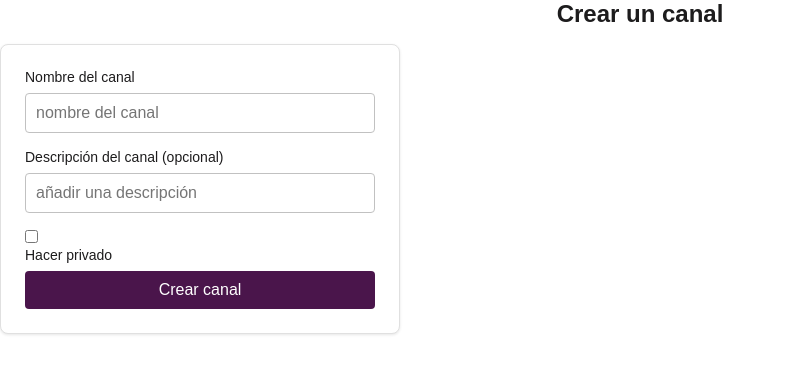
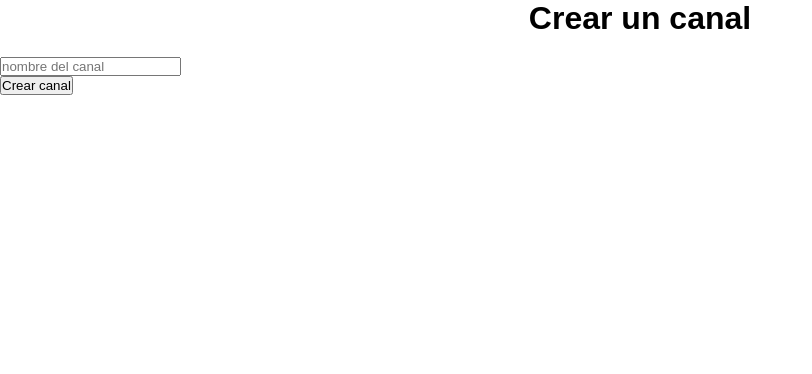
Before and after one commit to bruno-ariel/PWA_TM_27_2025_FRONTEND, a React (Vite) app: page /channel/new in a window 1280 px wide. Shown: the top 374 px of the page, without its empty margins (0-812 px from the left). Built offline with nearby package versions, Linux system fonts and the light colour scheme; sample sign-in values are in the browser's storage.

Commit message:
createChannel2

```diff
--- a/src/app.css
+++ b/src/app.css
@@ -216,55 +216,3 @@ h1 {
     border: none;
     cursor: pointer;
 }
-
-form {
-    background-color: #FFFFFF;
-    border: 1px solid #E0E0E0;
-    border-radius: 8px;
-    box-shadow: 0 1px 3px rgba(0, 0, 0, 0.1);
-    padding: 24px;
-    width: 400px;
-}
-
-/* Título */
-h1 {
-    font-size: 24px;
-    font-weight: 700;
-    color: #1D1C1D;
-    margin-bottom: 16px;
-}
-
-/* Etiqueta del campo */
-label {
-    display: block;
-    font-size: 14px;
-    color: #1D1C1D;
-    margin-bottom: 8px;
-}
-
-/* Campo de entrada */
-input[type="text"] {
-    width: 100%;
-    padding: 10px;
-    border: 1px solid #C1C1C1;
-    border-radius: 4px;
-    font-size: 16px;
-    margin-bottom: 16px;
-    box-sizing: border-box;
-}
-
-/* Botón de envío */
-button[type="submit"] {
-    background-color: #4A154B;
-    color: #FFFFFF;
-    border: none;
-    border-radius: 4px;
-    padding: 10px 16px;
-    font-size: 16px;
-    cursor: pointer;
-    width: 100%;
-}
-
-button[type="submit"]:hover {
-    background-color: #3E0E3F;
-}
--- a/src/screens/CreateChannelScreen.jsx
+++ b/src/screens/CreateChannelScreen.jsx
@@ -19,42 +19,21 @@ const CreateChannelScreen = () => {
         navigate('/workspace')
     }
     return (
-        <div>
+    <div>
         <h1>Crear un canal</h1>
         <form onSubmit={handleCreateChannel}>
             <div>
-                <label htmlFor="name">Nombre del canal</label>
+                <label htmlFor='name'></label>
                 <input
-                    id="name"
-                    type="text"
-                    name="name"
-                    placeholder="nombre del canal"
-                    onChange={handleChangeInput}
-                    value={form_state.name}
+                id='name'
+                type='text'
+                name='name'
+                placeholder='nombre del canal'
+                onChange={handleChangeInput}
+                value={form_state.name}
                 />
             </div>
-            <div>
-                <label htmlFor="description">Descripción del canal (opcional)</label>
-                <input
-                    id="description"
-                    type="text"
-                    name="description"
-                    placeholder="añadir una descripción"
-                    onChange={handleChangeInput}
-                    value={form_state.description}
-                />
-            </div>
-            <div>
-                <input
-                    id="isPrivate"
-                    type="checkbox"
-                    name="isPrivate"
-                    onChange={handleChangeInput}
-                    checked={form_state.isPrivate}
-                />
-                <label htmlFor="isPrivate">Hacer privado</label>
-            </div>
-            <button type="submit">Crear canal</button>
+            <button type='submit'> Crear canal </button>
         </form>
     </div>
     )
```
